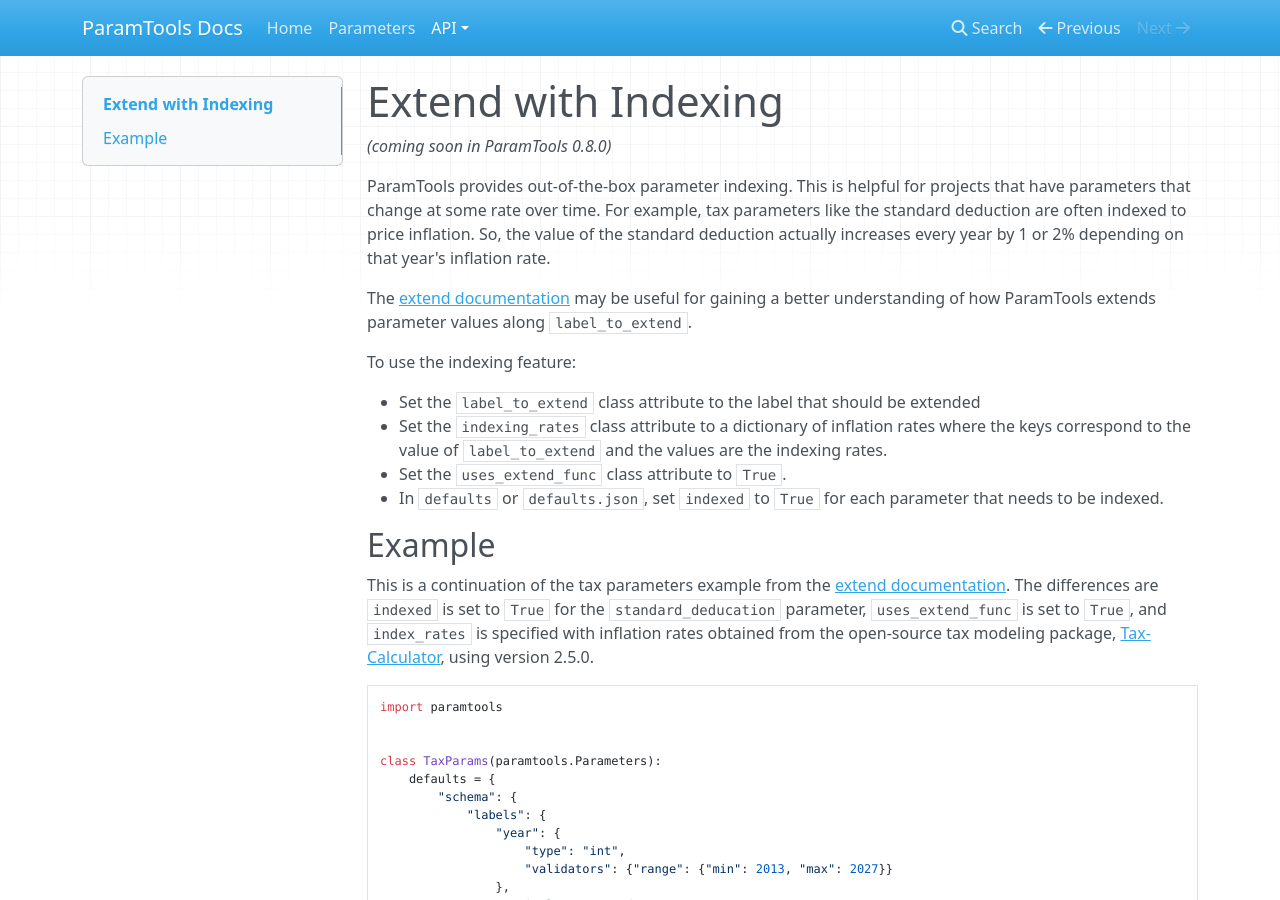
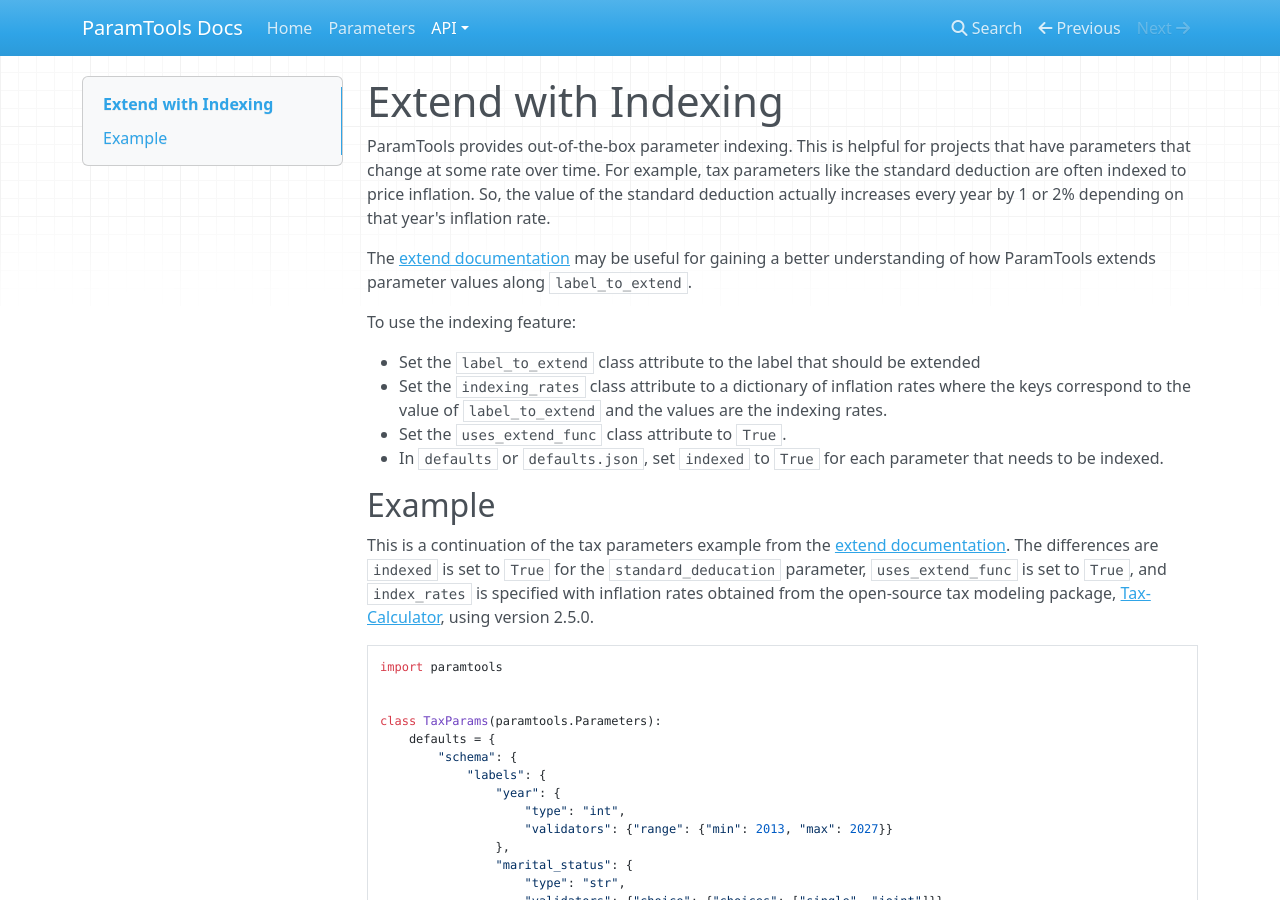
Before and after one commit to PSLmodels/ParamTools, an MkDocs documentation site: the page built from docs/docs/api/indexing.md, in a window 1280 px wide and 900 px high. Built offline with MkDocs 1.6.1, drawn with Linux system fonts in a browser that asks for light colours; nearby versions of some CDN libraries.

Commit message:
Remove 0.8.0 note

```diff
--- a/docs/docs/api/indexing.md
+++ b/docs/docs/api/indexing.md
@@ -1,6 +1,4 @@
 # Extend with Indexing
-
-*(coming soon in ParamTools 0.8.0)*
 
 ParamTools provides out-of-the-box parameter indexing. This is helpful for projects that have parameters that change at some rate over time. For example, tax parameters like the standard deduction are often indexed to price inflation. So, the value of the standard deduction actually increases every year by 1 or 2% depending on that year's inflation rate.
 
```
